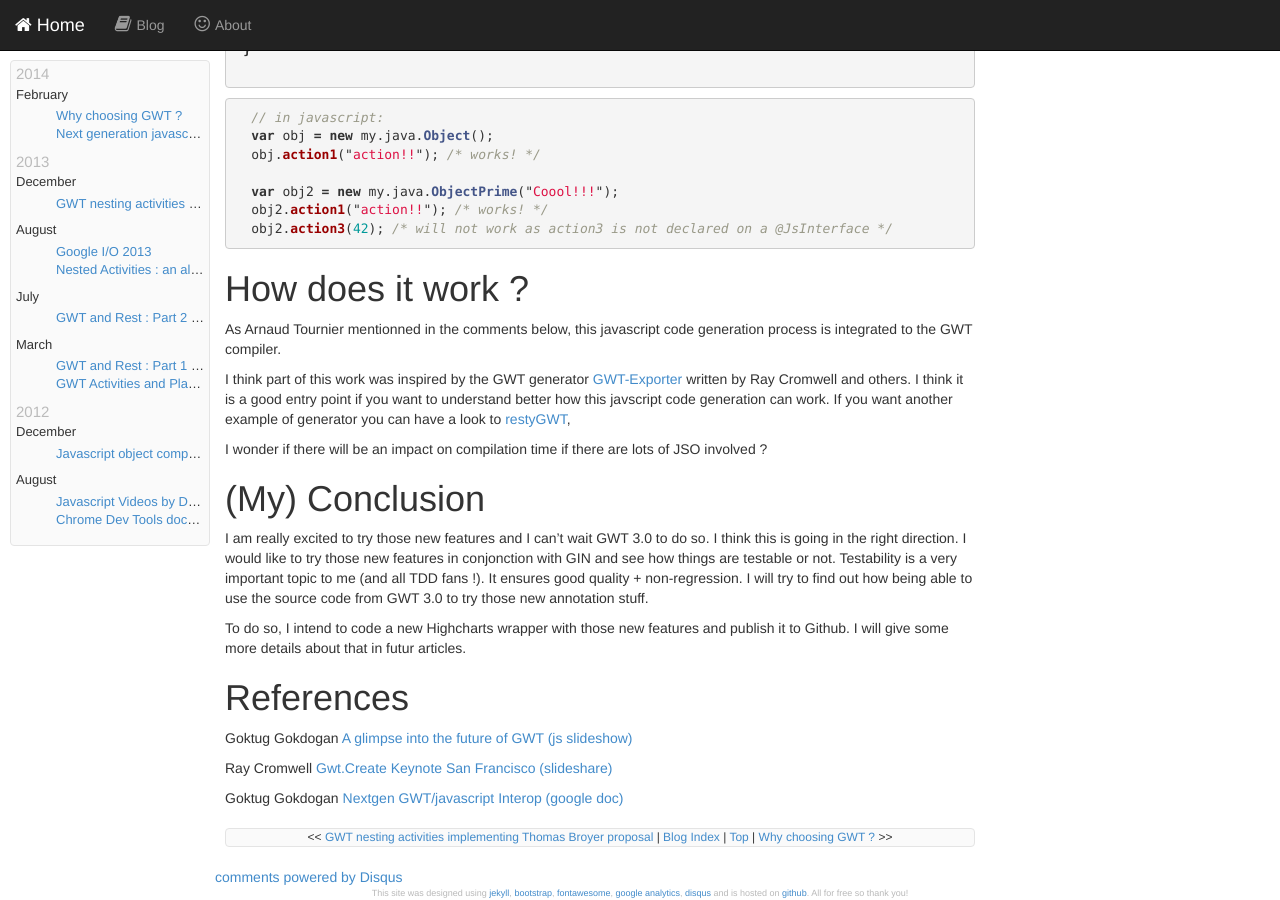
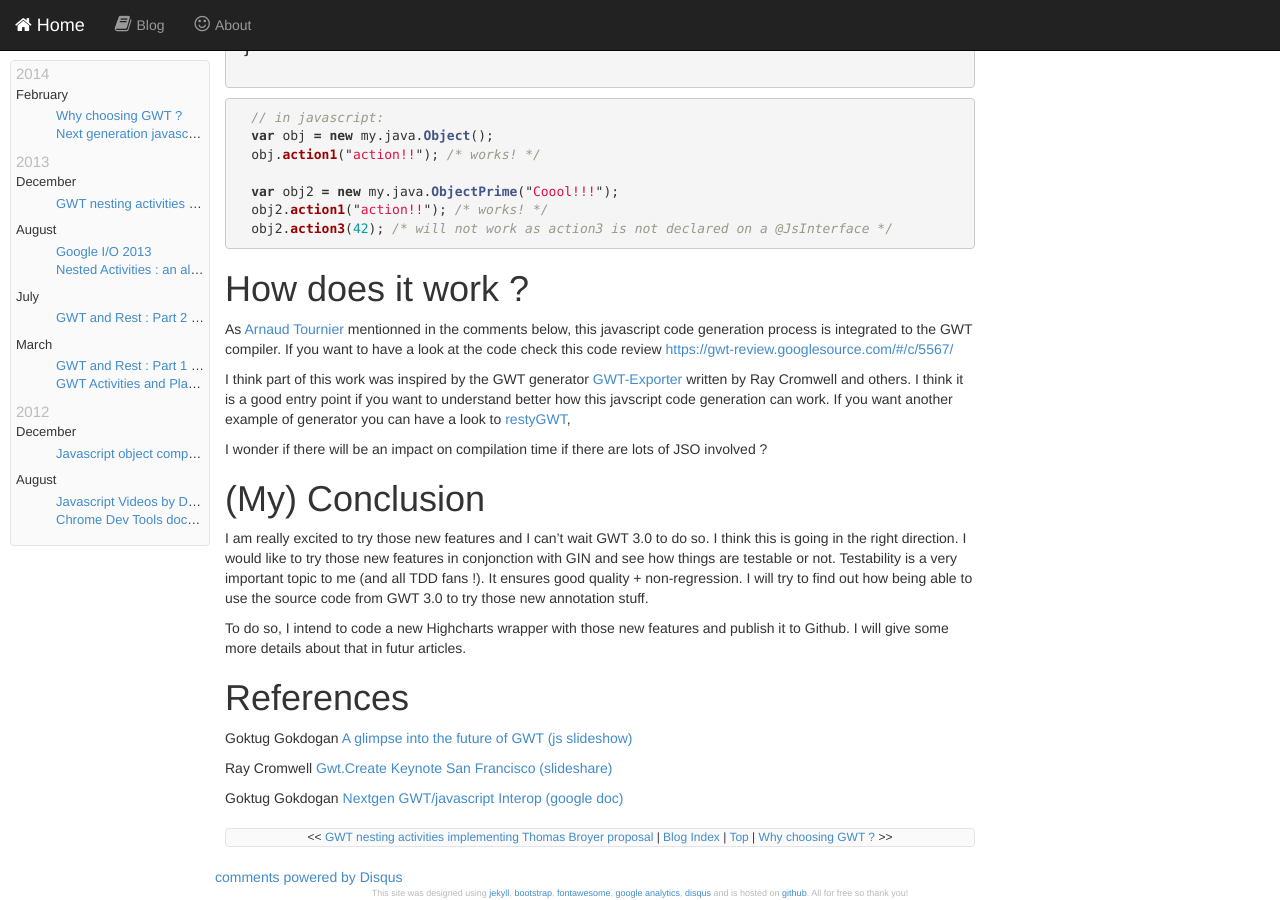
Before and after one commit to ronanquillevere/ronanquillevere.github.io, a Jekyll site: the page built from _posts/2014-02-02-GWT-futur-javascript-interop.markdown, in a window 1280 px wide and 900 px high, scrolled down 3211 px. Built offline with Jekyll 4.4.1, drawn with Linux system fonts in a browser that asks for light colours; Markdown is read by kramdown in place of the engine named in the settings; comment, search, counter and statistics services are not loaded.

Commit message:
link to get code

```diff
--- a/_posts/2014-02-02-GWT-futur-javascript-interop.markdown
+++ b/_posts/2014-02-02-GWT-futur-javascript-interop.markdown
@@ -204,7 +204,7 @@ class MyJavaObject implements MyJsInterface {
 
 # How does it work ?
 
-As Arnaud Tournier mentionned in the comments below, this javascript code generation process is integrated to the GWT compiler.
+As [Arnaud Tournier](http://www.devoxx.com/display/FR13/Arnaud+Tournier) mentionned in the comments below, this javascript code generation process is integrated to the GWT compiler. If you want to have a look at the code check this code review [https://gwt-review.googlesource.com/#/c/5567/](https://gwt-review.googlesource.com/#/c/5567/)
 
 I think part of this work was inspired by the GWT generator [GWT-Exporter](https://code.google.com/p/gwt-exporter/) written by Ray Cromwell and others. I think it is a good entry point if you want to understand better how this javscript code generation can work. If you want another example of generator you can have a look to [restyGWT](https://github.com/chirino/resty-gwt),
 
```
